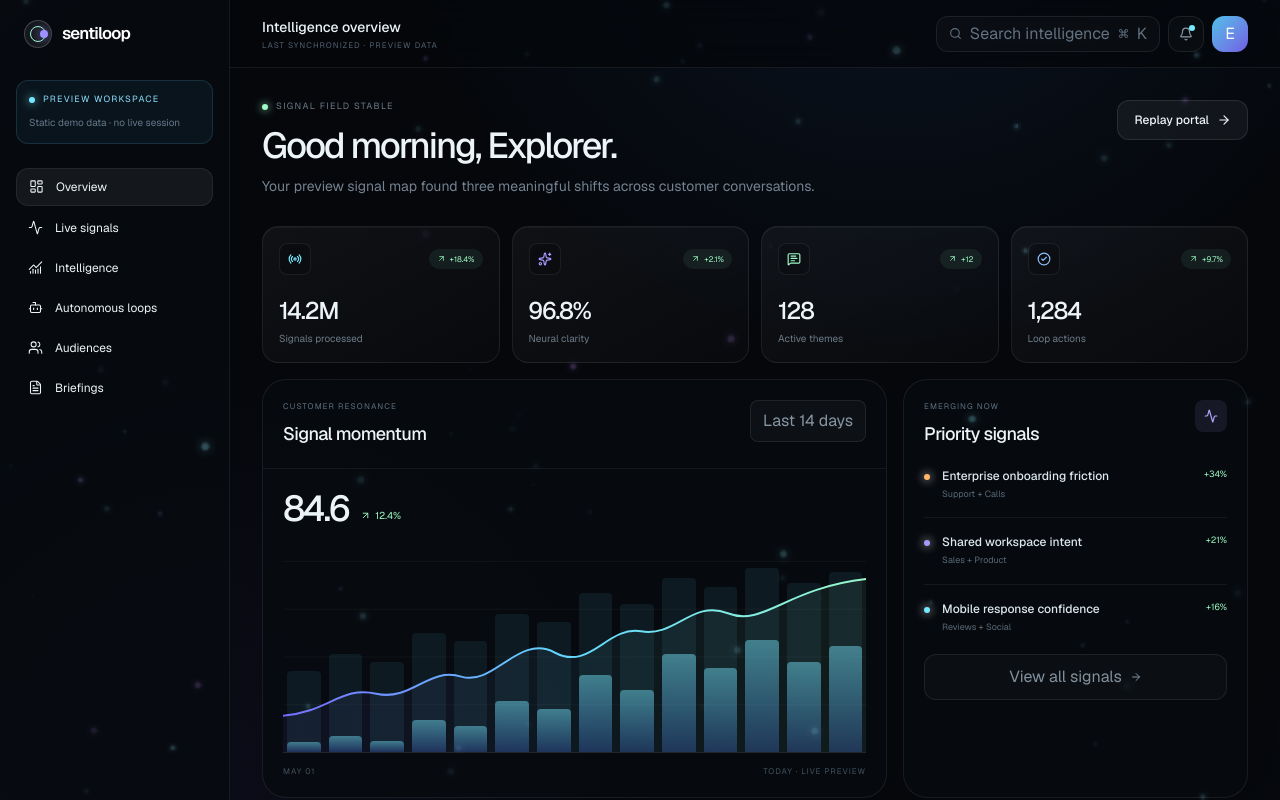
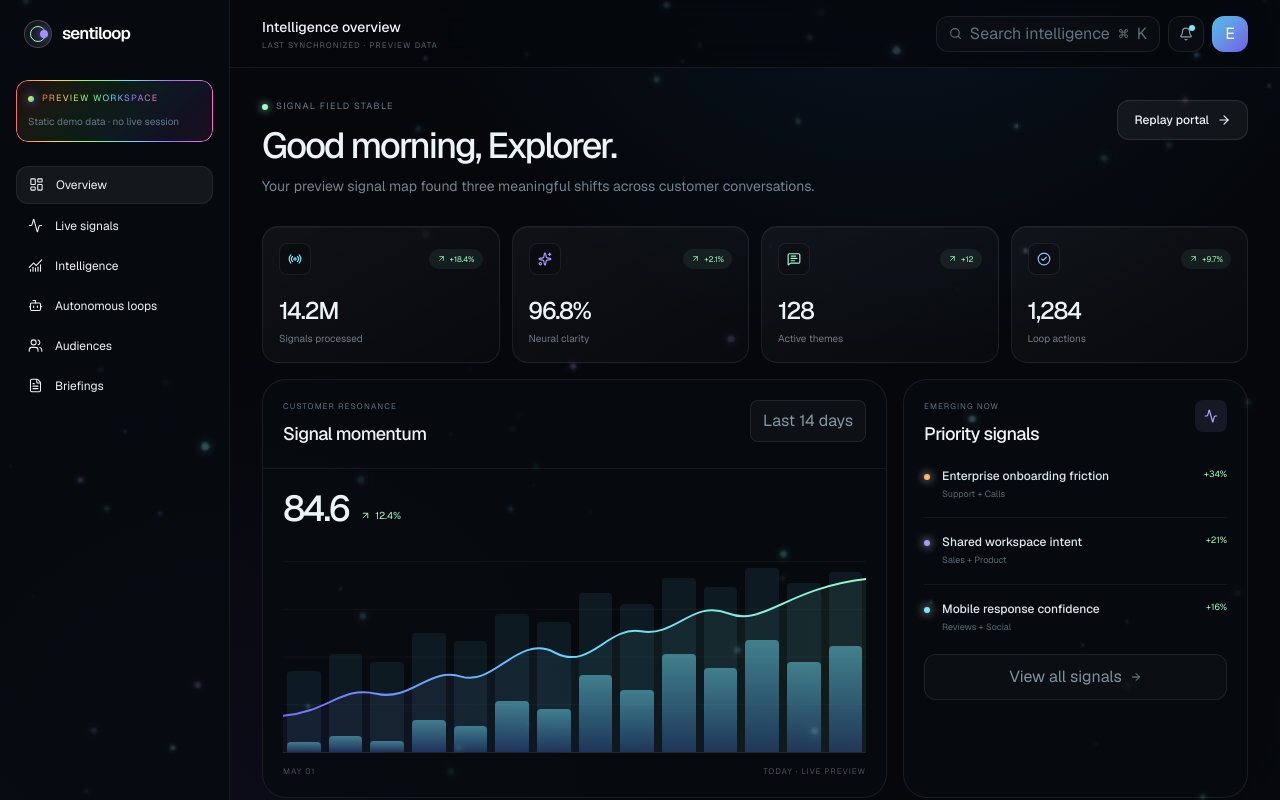
Before and after one commit to sentiloop/sentiloop, a Next.js app: page /dashboard in a window 1280 px wide. Shown: the top 800 px of the page. Built offline with nearby package versions, Linux system fonts and the light colour scheme; no server answers.

Commit message:
style: rainbow gradient workspace box in dashboard sidebar

```diff
--- a/app/dashboard/page.tsx
+++ b/app/dashboard/page.tsx
@@ -64,8 +64,9 @@ export default async function DashboardPage() {
       <div className="relative mx-auto grid min-h-screen max-w-[1600px] lg:grid-cols-[230px_1fr]">
         <aside className="hidden border-r border-white/[0.07] bg-[#070a0f]/80 px-4 py-5 lg:flex lg:flex-col" aria-label="Workspace navigation">
           <Logo href="/" className="px-2" />
-          <div className="mt-8 rounded-xl border border-[#6ecfff]/15 bg-[#5bc9ff]/[0.06] px-3 py-3">
-            <div className="flex items-center gap-2 font-mono text-[9px] uppercase tracking-[0.13em] text-[#8edfff]"><span className="size-1.5 rounded-full bg-[#77e9ff] shadow-[0_0_10px_#77e9ff]" />Preview workspace</div>
+          <div className="mt-8 overflow-hidden rounded-xl px-3 py-3 relative" style={{ background: "linear-gradient(135deg, rgba(255,107,107,0.08), rgba(255,217,61,0.08), rgba(107,255,107,0.08), rgba(107,212,255,0.08), rgba(169,107,255,0.08), rgba(255,107,205,0.08))" }}>
+            <div className="absolute inset-0 rounded-xl pointer-events-none" style={{ padding: "1px", background: "linear-gradient(90deg, #ff6b6b, #ffd93d, #6bff6b, #6bd4ff, #a96bff, #ff6bcd)", WebkitMask: "linear-gradient(#000 0 0) content-box, linear-gradient(#000 0 0)", WebkitMaskComposite: "xor", maskComposite: "exclude" }} />
+            <div className="flex items-center gap-2 font-mono text-[9px] uppercase tracking-[0.13em]"><span className="size-1.5 rounded-full" style={{ background: "linear-gradient(135deg, #ff6b6b, #ffd93d, #6bff6b, #6bd4ff, #a96bff)", boxShadow: "0 0 10px #a96bff" }} /><span style={{ background: "linear-gradient(90deg, #ff6b6b, #ffd93d, #6bff6b, #6bd4ff, #a96bff, #ff6bcd)", WebkitBackgroundClip: "text", WebkitTextFillColor: "transparent" }}>Preview workspace</span></div>
             <p className="mt-2 text-[10px] leading-4 text-[#667789]">Static demo data · no live session</p>
           </div>
           <nav className="mt-6 space-y-1" aria-label="Primary">
```
